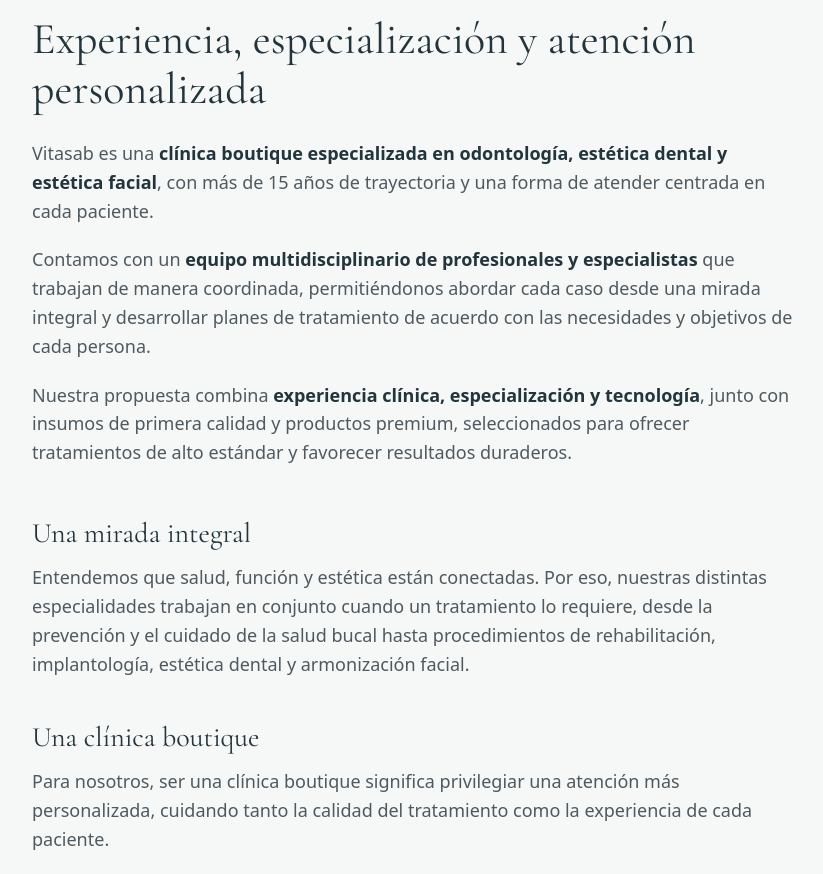
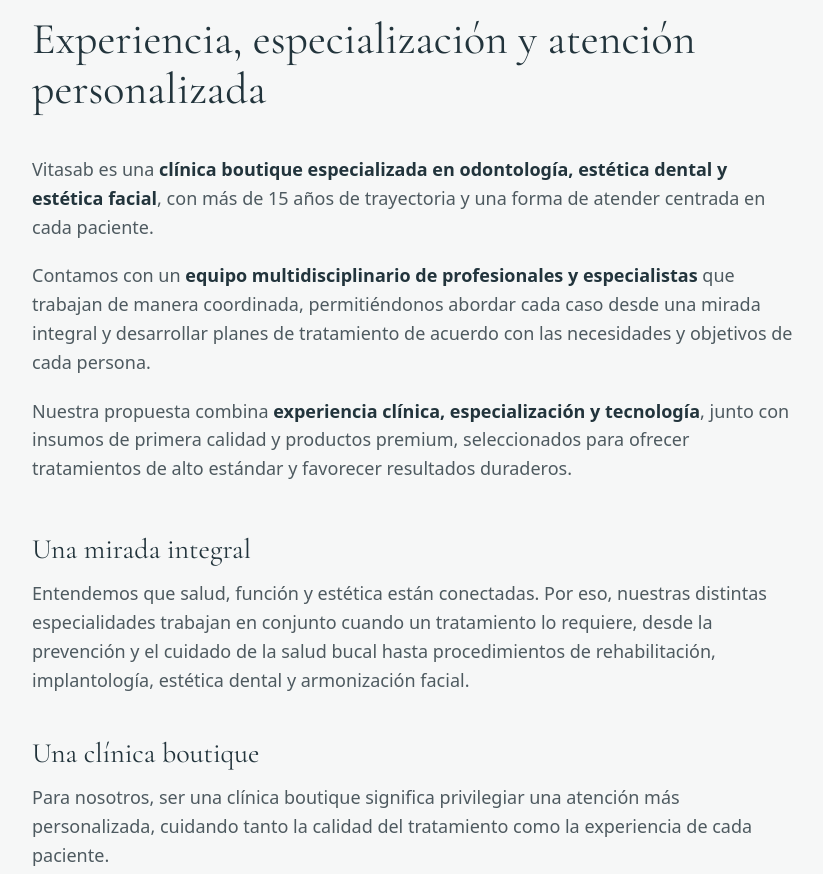
Before and after one commit to carolinaisav/pagina-vitasab, a Next.js app: page / in a window 1280 px wide. Shown: the part 840-1714 px from the top of the page, without its empty margins (64-887 px from the left). Built offline with nearby package versions, Linux system fonts and the light colour scheme; no server answers.

Commit message:
Inicio (Clinica Vitasab): mas espacio entre el titulo y el texto (mt-6 -> mt-10)
Co-Authored-By: Claude Opus 4.8 <noreply@anthropic.com>

```diff
--- a/src/app/page.tsx
+++ b/src/app/page.tsx
@@ -156,7 +156,7 @@ export default function Home() {
                   Experiencia, especialización y atención personalizada
                 </h2>
 
-                <div className="mt-6 flex flex-col gap-5 text-base text-ink-soft">
+                <div className="mt-10 flex flex-col gap-5 text-base text-ink-soft">
                   <p>
                     Vitasab es una{" "}
                     <strong className="font-semibold text-ink">
```
